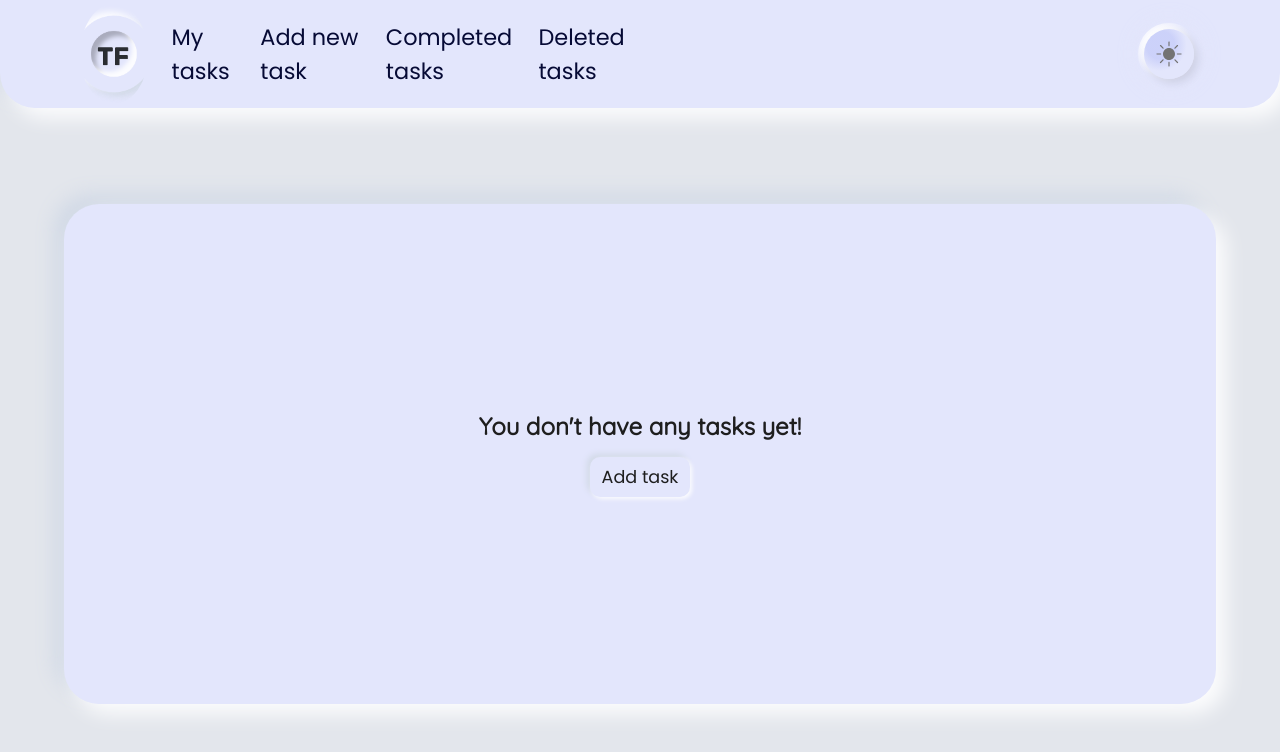
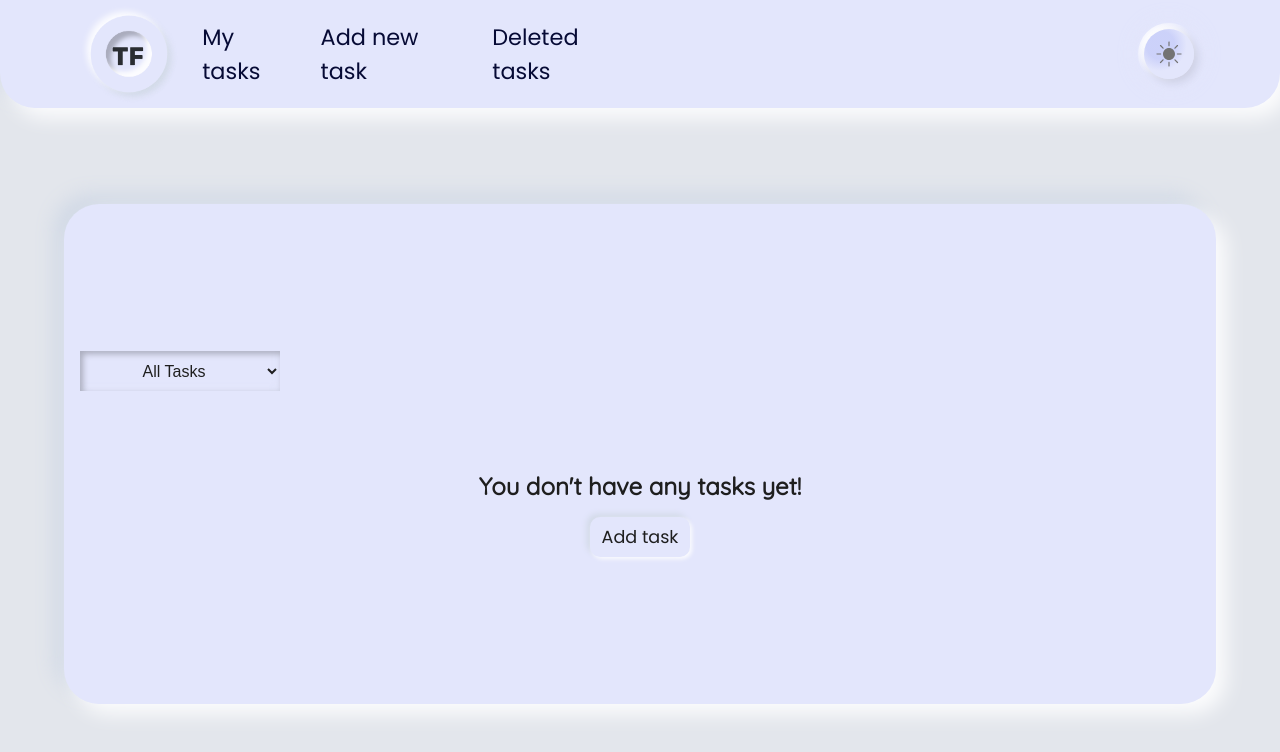
Before and after one commit to vlad113chepurko/Taskify, a React (Vite) app: page /tasks in a window 1280 px wide. Shown: the top 752 px of the page. Built offline with nearby package versions, Linux system fonts and the light colour scheme.

Commit message:
Added sort methods

```diff
--- /dev/null
+++ b/src/components/SortTasks.tsx
@@ -0,0 +1,26 @@
+import "./styles/_sort.scss";
+import useSortStore from "@store/useSortStore";
+
+function SortTasks() {
+
+  const { setSortMethod } = useSortStore();
+
+  return (
+    <div className='sort__wrapper'>
+      <select
+        className='sort__input'
+        name="sort"
+        id="sort"
+        onChange={(event) => {
+          setSortMethod(event.target.value);
+        }}
+      >
+        <option value="all">All Tasks</option>
+        <option value="active">Active Tasks</option>
+        <option value="completed">Completed Tasks</option>
+      </select>
+    </div>
+  );
+}
+
+export default SortTasks;
--- a/src/components/TaskItem.tsx
+++ b/src/components/TaskItem.tsx
@@ -2,17 +2,33 @@ import '@pages/todo/styles/_Tasks.scss';
 import useTasksStore from "@store/useTasksStore";
 import useGetTasks from "@hooks/useGetTasks";
 import {useNavigate} from 'react-router-dom';
+import { useMemo }  from "react";
+import useSortStore from "@store/useSortStore";
+import components from "@components/components";
 
 const TaskItem = () => {
   const {setTasks, setTaskStatus, removeTask, tasks} = useTasksStore();
+  const { sortMethod } = useSortStore();
   const navigate = useNavigate();
   useGetTasks({setTasks})
+
+  const sortedTasks = useMemo(() => {
+    if (sortMethod === "all") {
+      return tasks;
+    } else if (sortMethod === "active") {
+      return tasks.filter((task) => !task.completed);
+    } else if (sortMethod === "completed") {
+      return tasks.filter((task) => task.completed);
+    }
+    return tasks;
+  }, [tasks, sortMethod]);
 
 
   return (
     <div className='tasks__container'>
-      {tasks.length > 0 ? (
-        tasks.map((task) => (
+      <components.SortTasks />
+      {sortedTasks.length > 0 ? (
+        sortedTasks.map((task) => (
           <div
             key={task.id}
             className={ task.completed ? 'tasks__items-wrapper-completed' : 'tasks__items-wrapper'}
--- a/src/components/components.ts
+++ b/src/components/components.ts
@@ -1,9 +1,13 @@
 import Navigation from "@components/navigation/Navigation";
 import ToggleTheme from "@components/ToggleTheme";
+import TaskItem from "@components/TaskItem";
+import SortTasks from "@components/SortTasks";
 
 const components = {
   Navigation,
   ToggleTheme,
+  SortTasks,
+  TaskItem,
 };
 
 export default components;
--- a/src/components/navigation/Navigation.tsx
+++ b/src/components/navigation/Navigation.tsx
@@ -27,7 +27,6 @@ const Navigation = () => {
         </i>
         <Link to="/tasks">My tasks</Link>
         <Link to="/add">Add new task</Link>
-        <Link to="/completed">Completed tasks</Link>
         <Link to="/deleted">Deleted tasks</Link>
       </nav>
     </div>
--- /dev/null
+++ b/src/components/styles/_sort.scss
@@ -0,0 +1,35 @@
+@use '@styles/shadows' as *;
+@use '@styles/variables' as *;
+@use '@styles/mixins' as *;
+
+.sort__wrapper {
+  width: 100%;
+  height: auto;
+  margin-bottom: 5rem;
+  @include flex-left-center(row);
+}
+
+.sort__input {
+  width: 200px;
+  height: 40px;
+  text-align: center;
+
+  font-size: 1rem;
+  font-weight: 400;
+}
+
+html.light {
+  .sort__input {
+    @include input-shadow-light;
+    background: $bg-block;
+    color: $text-light;
+  }
+}
+
+html.dark {
+  .sort__input {
+    @include input-shadow-dark;
+    background: $bg-dark;
+    color: $text-dark;
+  }
+}
--- a/src/pages/todo/Tasks.tsx
+++ b/src/pages/todo/Tasks.tsx
@@ -1,10 +1,10 @@
 import "./styles/_Tasks.scss";
-import TaskItem from '@components/TaskItem';
+import components from "@components/components";
 
 const Tasks = () => {
   return (
     <div className={"tasks__wrapper"}>
-     <TaskItem />
+     <components.TaskItem />
     </div>
   )
 };
--- /dev/null
+++ b/src/store/useSortStore.tsx
@@ -0,0 +1,16 @@
+import {create} from 'zustand';
+
+type Sort = {
+  sortMethod:  string;
+  setSortMethod: (sortMethod: string) => void;
+}
+
+const useSortStore =
+  create<Sort>((set) => ({
+    sortMethod: "",
+    setSortMethod: (sort: string) => {
+      set({sortMethod: sort})
+    }
+  }));
+
+export default useSortStore;
```
